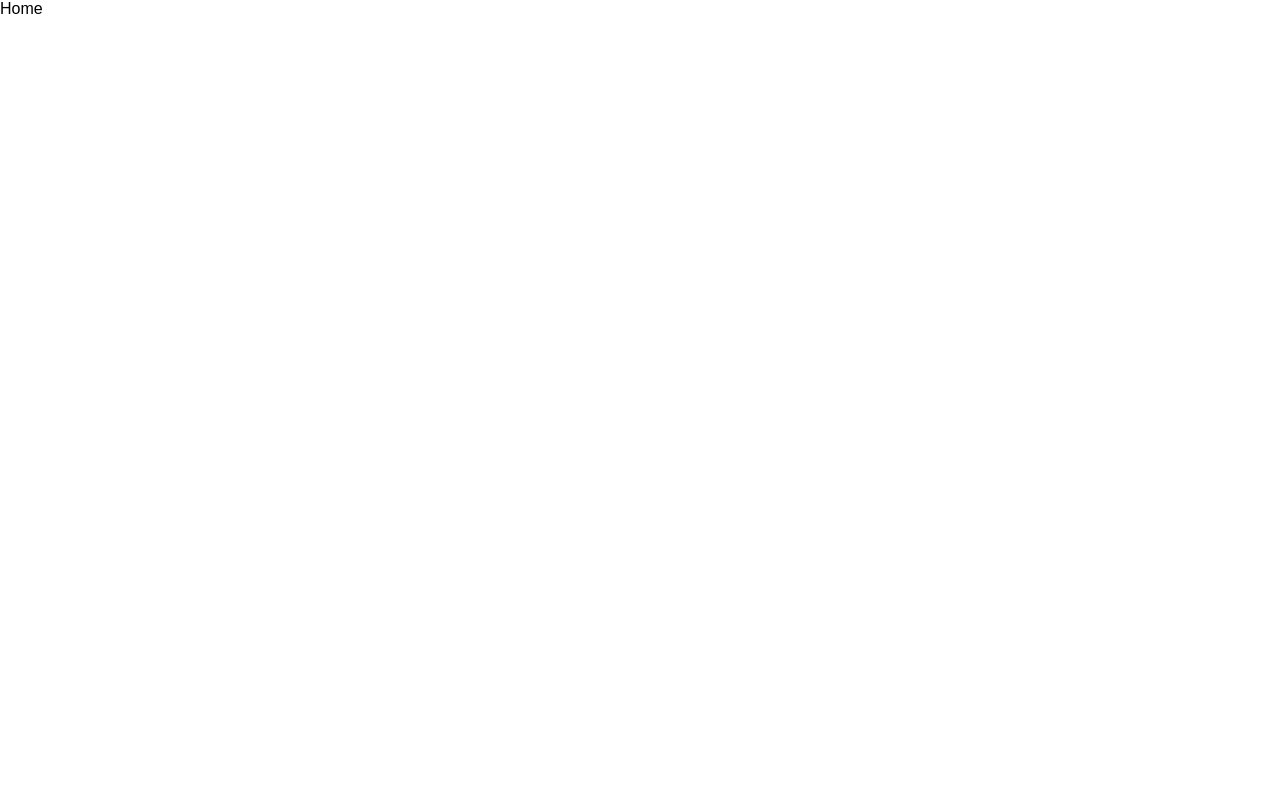
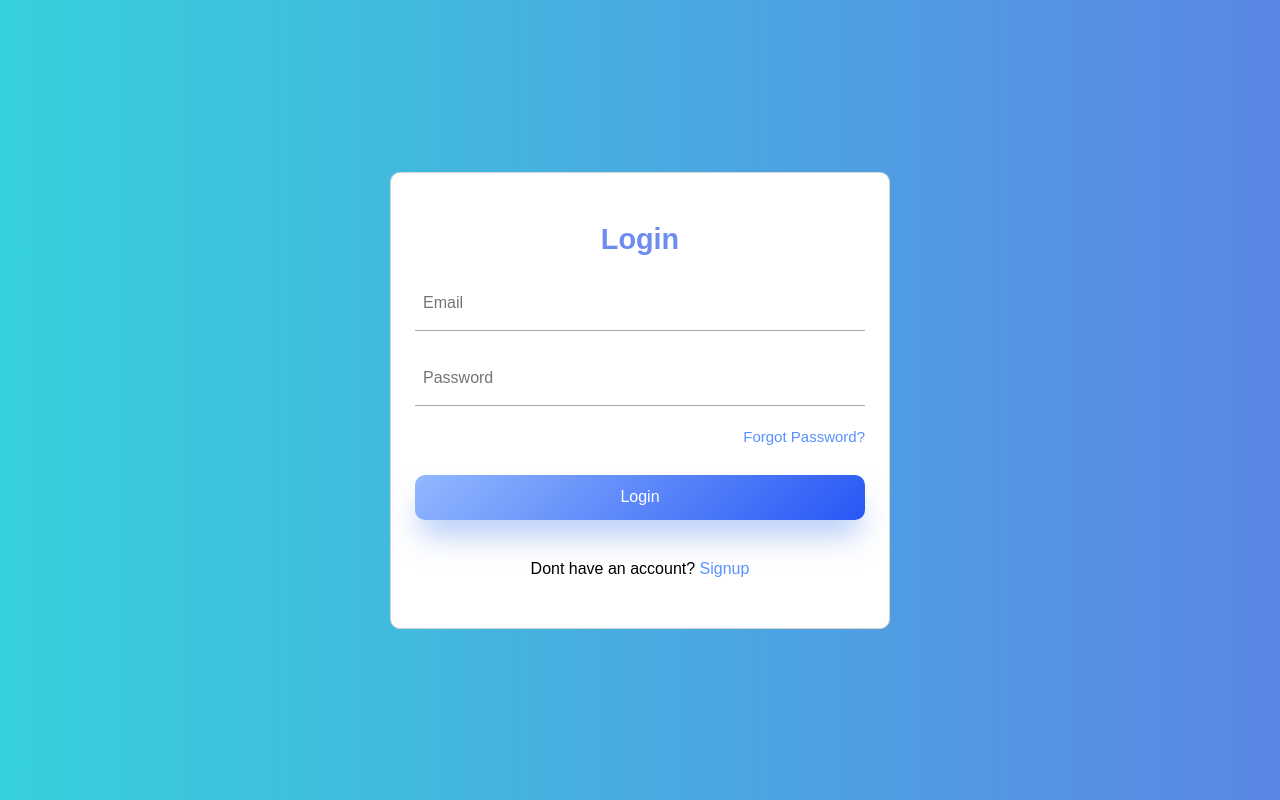
Before and after one commit to rupasri7890/handloomProject, a React (Create React App) app in the folder front_end/: page / in a window 1280 px wide. Built offline with nearby package versions, Linux system fonts and the light colour scheme.

Commit message:
login and signup integration is done

```diff
--- a/front_end/package.json
+++ b/front_end/package.json
@@ -6,12 +6,14 @@
     "@testing-library/jest-dom": "^5.17.0",
     "@testing-library/react": "^13.4.0",
     "@testing-library/user-event": "^13.5.0",
+    "axios": "^1.6.2",
     "react": "^18.2.0",
     "react-dom": "^18.2.0",
     "react-hook-form": "^7.49.0",
     "react-hot-toast": "^2.4.1",
     "react-router-dom": "^6.20.1",
     "react-scripts": "5.0.1",
+    "react-toastify": "^9.1.3",
     "web-vitals": "^2.1.4"
   },
   "scripts": {
--- a/front_end/src/App.js
+++ b/front_end/src/App.js
@@ -7,17 +7,18 @@ import { Toaster } from "react-hot-toast"
 function App() {
   return (
     <>
-      <Toaster position="top-center" />
+      <Toaster position="top-right" />
       <BrowserRouter>
         <Routes>
-          <Route path="/" element={<div>Home</div>} />
-          <Route path="/login" element={<Login />} />
+          <Route path="/home" element={<div>Home</div>} />
+          <Route path="/" element={<Login />} />
           <Route path="/signup" element={<Signup />} />
           <Route path="/forgot-password" element={<ForgotPassword />} />
         </Routes>
       </BrowserRouter>
     </>
   )
+
 }
 
 export default App
--- a/front_end/src/Components/Login.js
+++ b/front_end/src/Components/Login.js
@@ -1,8 +1,18 @@
-import { useForm } from "react-hook-form"
-import "../styles.css"
-import { Link } from "react-router-dom"
+import { useForm } from "react-hook-form";
+//import {useState} from "react"
+import "../styles.css";
+import { Link ,useNavigate} from "react-router-dom";
+import { toast } from 'react-hot-toast';
 
-const Login = () => {
+
+
+
+import axios from 'axios';
+
+
+const Login = ( ) => {
+  const navigate =useNavigate();
+
   const {
     register,
     handleSubmit,
@@ -11,25 +21,35 @@ const Login = () => {
     mode: "onTouched",
   })
 
-  const onSubmit = (data) => {
-    alert(JSON.stringify(data))
-  }
+  // const [error, setError] = useState();
+
+
+
+  const onSubmit = async (data) => {
+    try {
+      console.log("hello")
+      const response = await axios.post('http://127.0.0.1:8000/authentication/login', {
+        email: data.email,
+        password: data.password,
+      });
+      if (response.data.status_code === 200) {
+        toast.success(response.data.message);
+        navigate("/home");
+
+      } else {
+        toast.error(response.data.message);
+      }
+    } catch (error) {
+      //setLoginError('Login failed. Please try again.');
+      console.error('Error:', error);
+    }
+  };
 
   const validatePassword = (value) => {
     if (!value) {
       return "Password is required"
     }
 
-    /*   const specialCharRegex = /[!@#$%^&*(),.?":{}|<>]/
-    const startsWithCapital = /^[A-Z]/
-
-    if (!specialCharRegex.test(value)) {
-      return "Password must contain at least one special character"
-    }
-
-    if (!startsWithCapital.test(value)) {
-      return "Password must start with a capital letter"
-    } */
 
     if (value.length < 6) {
       return "Password must be at least 6 characters"
--- a/front_end/src/Components/SignUp.js
+++ b/front_end/src/Components/SignUp.js
@@ -1,8 +1,12 @@
 import { useForm } from "react-hook-form"
 import "../styles.css"
-import { Link } from "react-router-dom"
+import axios from 'axios';
+import { Link ,useNavigate} from "react-router-dom";
+import { toast } from 'react-hot-toast';
 
 const Signup = () => {
+  const navigate =useNavigate();
+
   const {
     register,
     handleSubmit,
@@ -11,9 +15,32 @@ const Signup = () => {
     mode: "onTouched",
   })
 
-  const onSubmit = (data) => {
-    alert(JSON.stringify(data))
-  }
+  const onSubmit = async (data) => {
+    try {
+      console.log(data)
+
+      const requstBodyData={
+          first_name: data.first_name,
+          last_name: data.last_name,
+          email:data.email,
+          password:data.password,
+          phone_number: data.phone_number,
+          address: data.address||""
+
+
+      }
+      const response = await axios.post('http://127.0.0.1:8000/authentication/createUser',requstBodyData);
+      if (response.data.status_code === 201) {
+        toast.success(response.data.message);
+        navigate("/");
+      } else {
+        toast.error(response.data.message);
+      }
+    } catch (error) {
+      //setLoginError('Login failed. Please try again.');
+      console.error('Error:', error);
+    }
+    }
 
   const validatePassword = (value) => {
     if (!value) {
```
Also changed, not shown: 1 other file (tests, documents, lock files or other folders).
